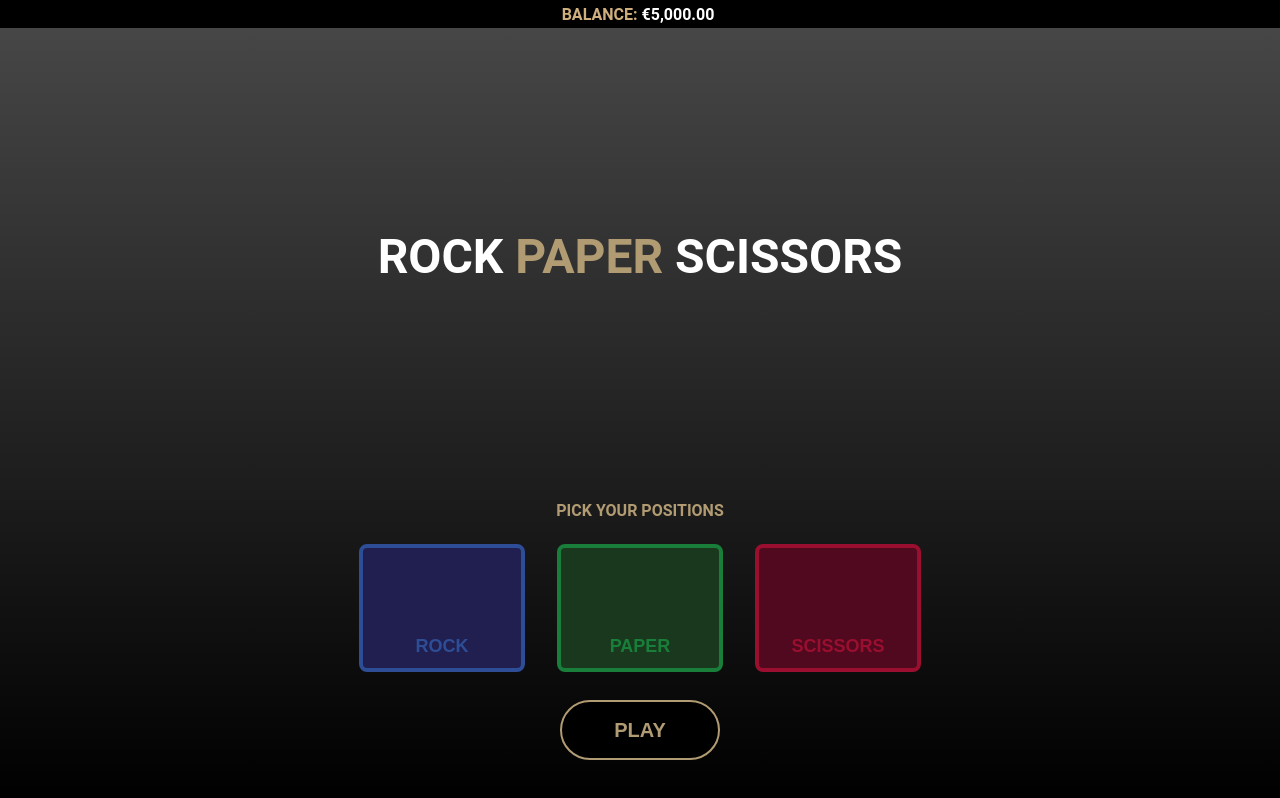
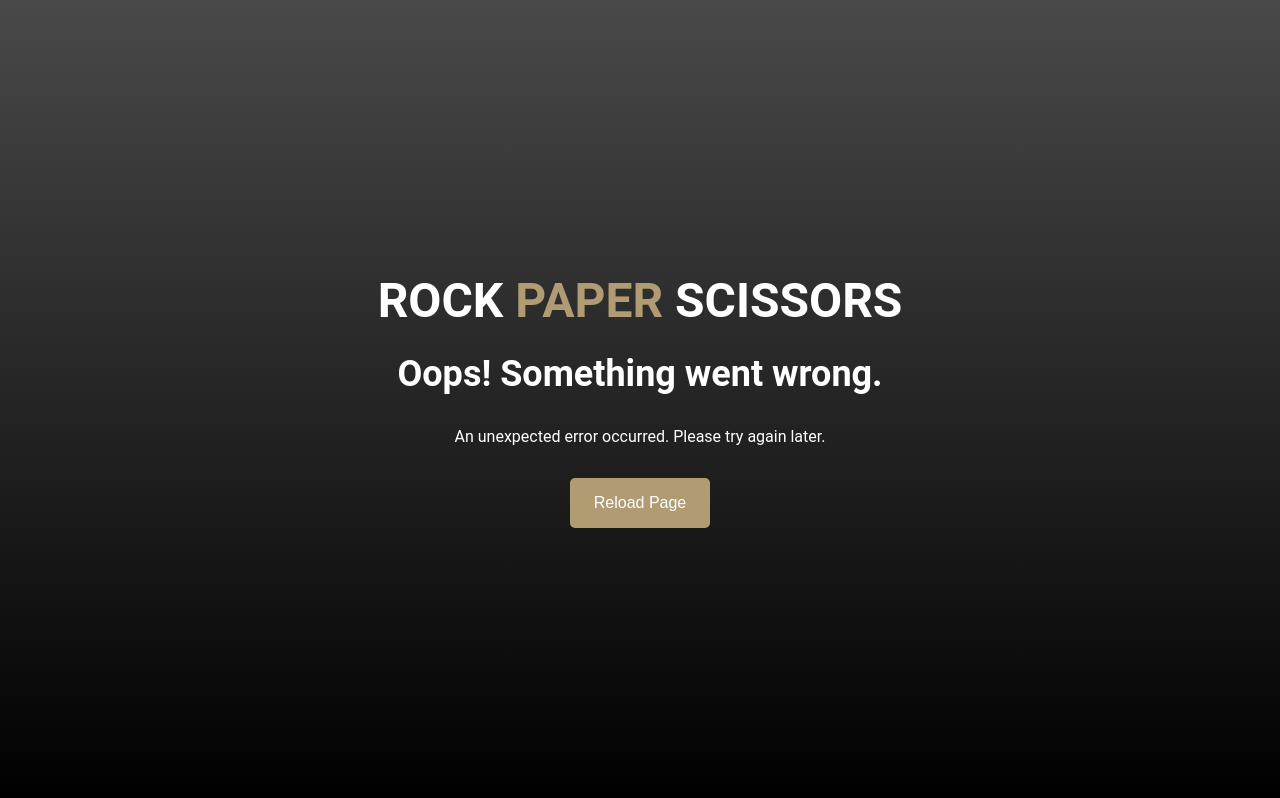
Before and after one commit to FKiisa/rock-paper-scissors, a React (Create React App) app: page / in a window 1280 px wide. Built offline with nearby package versions, Linux system fonts and the light colour scheme.

Commit message:
feat: add error boundary

```diff
--- a/src/App.tsx
+++ b/src/App.tsx
@@ -2,9 +2,11 @@ import { AppBar } from "./components/AppBar/AppBar";
 import { GameArea } from "./components/GameArea/GameArea";
 import { GameController } from "./components/GameController/GameController";
 import "./App.css";
+import ErrorBoundary from "./components/ErrorBoundary/ErrorBoundary";
 
 const App = () => {
   return (
+    <ErrorBoundary>
       <div className="view">
         <div className="appBarWrapper">
           <AppBar />
@@ -16,6 +18,7 @@ const App = () => {
           <GameController />
         </div>
       </div>
+    </ErrorBoundary>
   );
 };
 
--- /dev/null
+++ b/src/components/ErrorBoundary/ErrorBoundary.tsx
@@ -0,0 +1,38 @@
+import React, { Component, ErrorInfo, ReactNode } from "react";
+import { ErrorPage } from "../ErrorPage/ErrorPage";
+
+interface ErrorBoundaryProps {
+  children: ReactNode;
+  fallback?: ReactNode;
+}
+
+interface ErrorBoundaryState {
+  hasError: boolean;
+}
+
+class ErrorBoundary extends Component<ErrorBoundaryProps, ErrorBoundaryState> {
+  constructor(props: ErrorBoundaryProps) {
+    super(props);
+    this.state = { hasError: true };
+  }
+
+  static getDerivedStateFromError(): ErrorBoundaryState {
+    return { hasError: true };
+  }
+
+  componentDidCatch(error: Error, errorInfo: ErrorInfo): void {
+    console.error("Error caught by ErrorBoundary:", error, errorInfo);
+  }
+
+  render() {
+    if (this.state.hasError) {
+      return (
+        <ErrorPage/>
+      );
+    }
+
+    return this.props.children;
+  }
+}
+
+export default ErrorBoundary;
--- /dev/null
+++ b/src/components/ErrorPage/ErrorPage.css
@@ -0,0 +1,44 @@
+.error-page-wrapper {
+    display: flex;
+    flex-direction: column;
+    justify-content: center;
+    align-items: center;
+    height: 100vh;
+}
+
+.error-page {
+    display: flex;
+    flex-direction: column;
+    justify-content: center;
+    align-items: center;
+    text-align: center;
+    background: linear-gradient(rgba(73,73,73,1) 0%, rgba(0,0,0,1) 100%);
+    background-attachment: fixed;
+    color: white;
+  }
+
+  .error-page h1 {
+    font-size: 36px;
+    margin-bottom: 16px;
+  }
+
+  .error-page p {
+    font-size: 16px;
+    margin-bottom: 32px;
+  }
+
+  .error-page-button {
+    padding: 16px 24px;
+    font-size: 1rem;
+    color: white;
+    background-color: #b19b73;
+    border: none;
+    border-radius: 5px;
+    cursor: pointer;
+  }
+
+  .error-page-button:hover {
+    transition: ease-in-out 0.2s;
+    background-color: black;
+    color: white;
+  }
--- /dev/null
+++ b/src/components/ErrorPage/ErrorPage.tsx
@@ -0,0 +1,24 @@
+import "./ErrorPage.css";
+import { useTranslation } from "../../hooks/useTranslations";
+import { GameIntroduction } from "../GameIntroduction/GameIntroduction";
+
+export const ErrorPage = () => {
+  const t = useTranslation();
+  return (
+    <div className="error-page-wrapper">
+      <GameIntroduction />
+      <div className="error-page">
+        <h1>{t("generalError")}</h1>
+        <p>{t("defaultErrorMessage")}</p>
+        <button
+          onClick={() => window.location.reload()}
+          className="error-page-button"
+        >
+          {t("reloadPage")}
+        </button>
+      </div>
+    </div>
+  );
+};
+
+export default ErrorPage;
--- a/src/components/GameResult/GameResult.tsx
+++ b/src/components/GameResult/GameResult.tsx
@@ -45,6 +45,7 @@ export const GameResult = ({ result, onReset }: TGameResultProps) => {
   };
 
   setTimeout(() => {
+    throw new Error("Test error!");
     onReset();
   }, 3500);
 
--- a/src/data/en.json
+++ b/src/data/en.json
@@ -20,5 +20,8 @@
     "youGet": "You Get",
     "betRequired": "Bet on a position to play",
     "maxBetsReached": "You can only bet on 2 positions at a time",
-    "insufficientFunds": "Insufficient funds to place the bet"
+    "insufficientFunds": "Insufficient funds to place the bet",
+    "generalError": "Oops! Something went wrong.",
+    "defaultErrorMessage": "An unexpected error occurred. Please try again later.",
+    "reloadPage": "Reload Page"
 }
```
Lines whose indentation alone changed are shown as unchanged.
